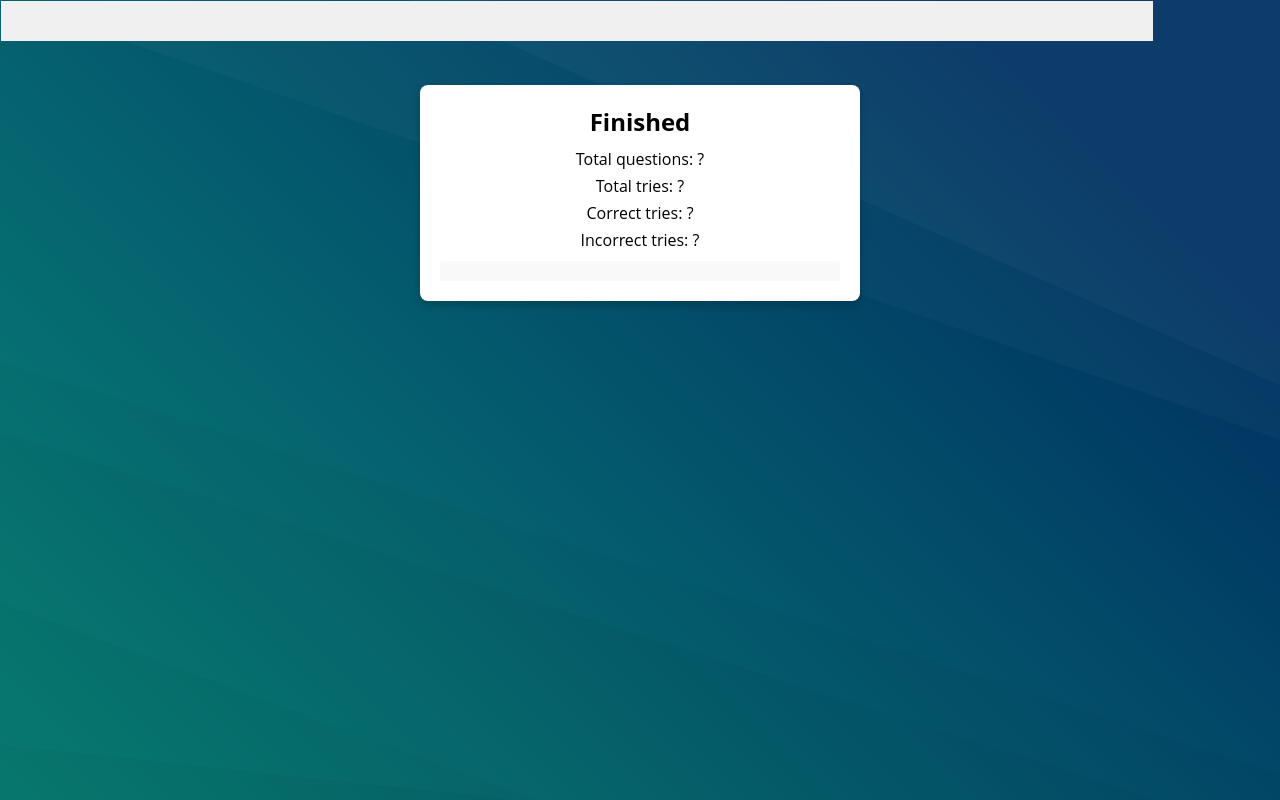
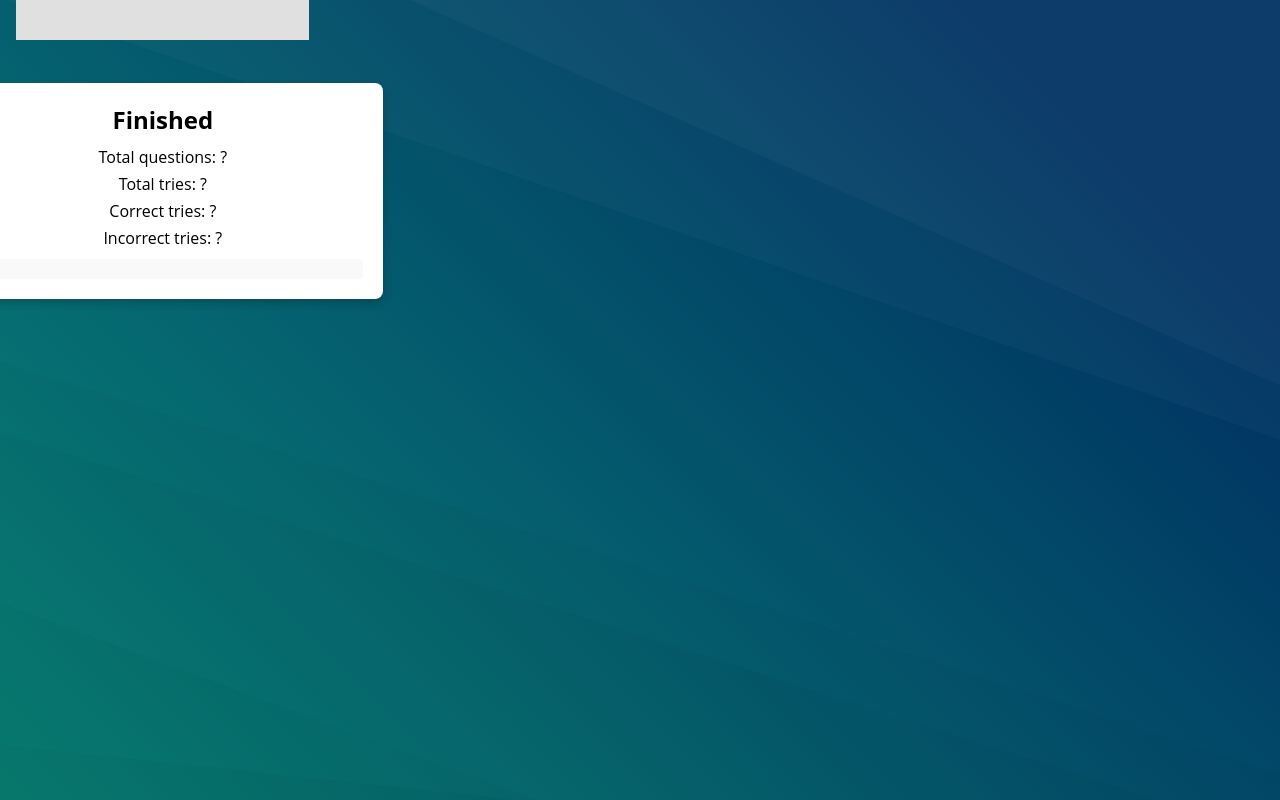
Before and after one commit to Maat8688/Ichtopia, a Flask app: template app/templates/learn.html in a window 1280 px wide. Run offline with Flask 3, Linux system fonts and the light colour scheme; the template is opened without the code that fills it, so the values that code supplies are empty; some libraries are stand-ins or nearby versions.

Commit message:
goodluck sami

```diff
--- a/app/static/css/learn.css
+++ b/app/static/css/learn.css
@@ -5,9 +5,11 @@ body {
 
 html,
 body {
-  height: 100%;
+  height: 100vh;
   margin: 0;
   padding: 0;
+  overflow: hidden;
+  display: flex;
 }
 
 /*
@@ -21,8 +23,14 @@ body {
 */
 
 #progressBar {
-  margin: 1px;
+    width: 90%; /* Slightly smaller width to ensure it's visible */
+    max-width: 900px; /* Set a max width to prevent it from stretching too far */
+    margin: 0 auto; /* Centers the progress bar container */
     height: 5vh;
+    display: flex;
+    justify-content: center;
+    align-items: center;
+    background-color: #e0e0e0; /* Add background color for visibility */
   }
 
 #gamemodeContainer {
@@ -95,18 +103,16 @@ body {
   display: flex;
   justify-content: center;
   width: 50%;
+  height:70vh;
 }
 
 #mapContainer > svg {
   height: 100%;
 }
 
-#progressBar {
-  display: flex;
-}
 
 #progressBar > #bar {
-  width: 90vw;
+    width: 100%;
     display: flex;
     background-color: #f0f0f1;
   }
@@ -116,7 +122,6 @@ body {
 height: 100%;
 transition: width 0.5s ease;
 }
-
 #questionsIncorrect {
     background-color: #ff0000;
     height: 100%;
@@ -179,6 +184,8 @@ body {
   width: 100%;
   padding: 1vw;
   box-sizing: border-box;
+  flex: 1;
+  overflow: hidden;
 }
 
 #finishedOverlay {
```
Lines whose indentation alone changed are shown as unchanged.
